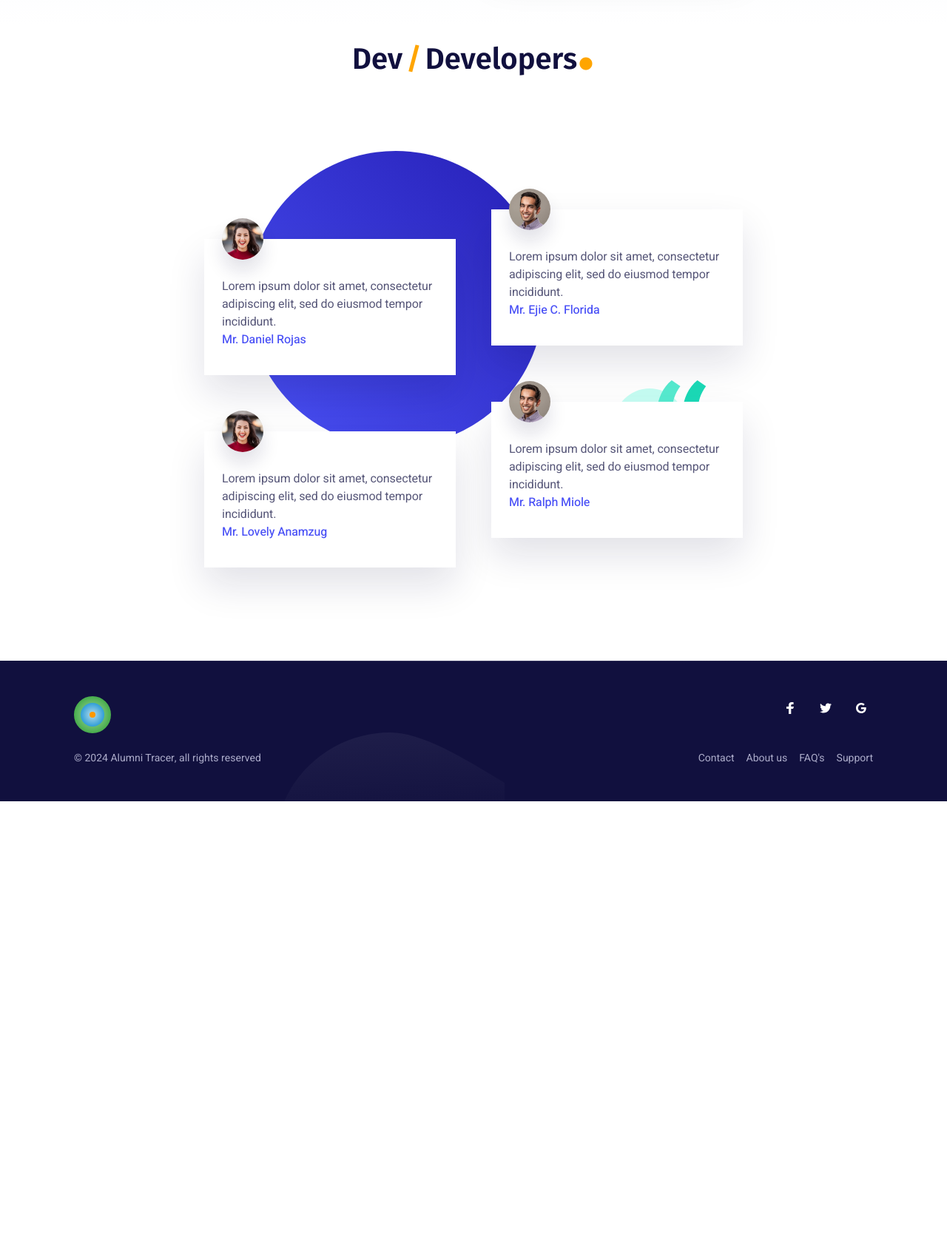
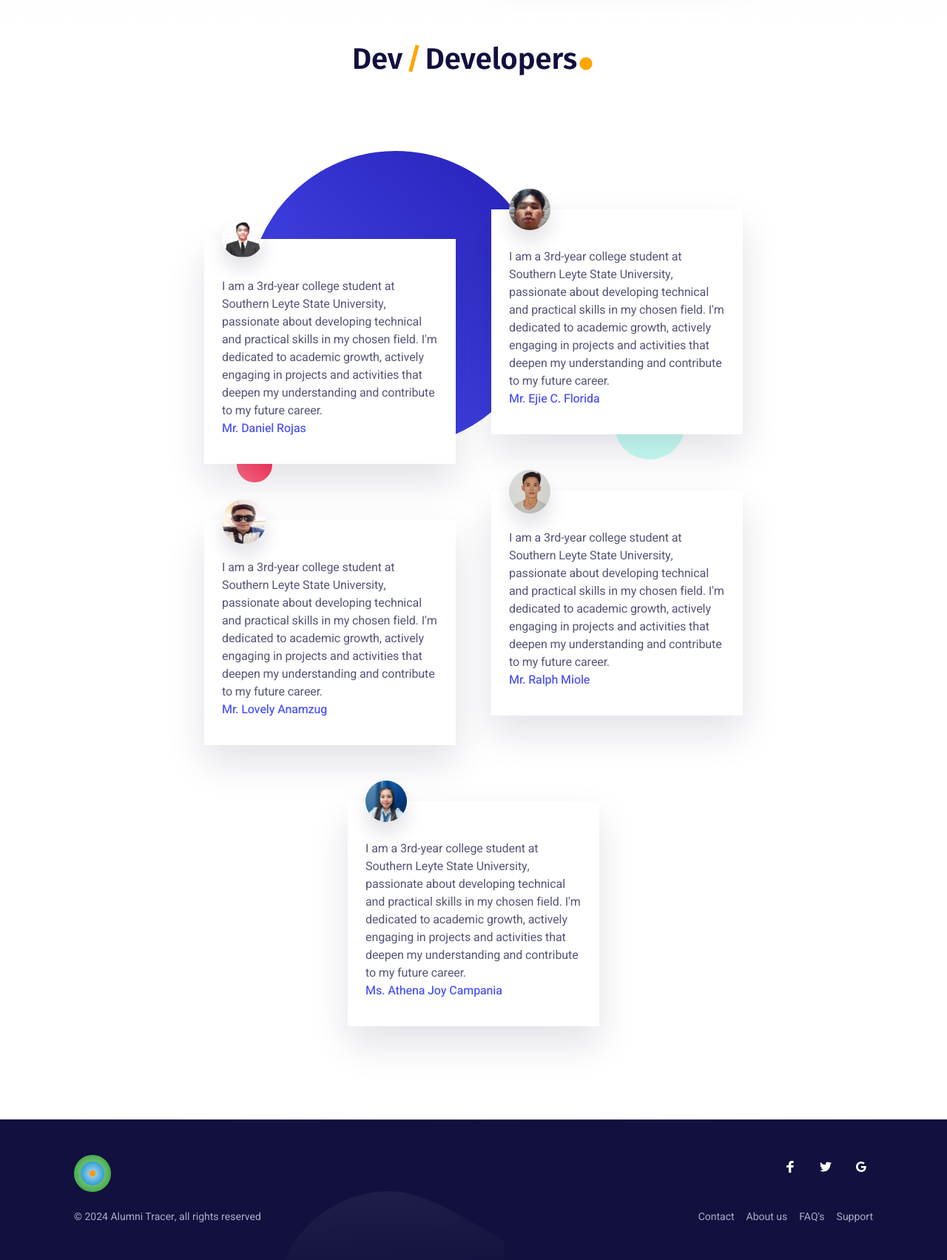
Before and after one commit to ejieflorida128/Alumni-Tracer, a PHP site: page / in a window 1280 px wide. Shown: the part 1965-3668 px from the top of the page at 74% size. Before the commit the page ends 3048 px from the top, so only its background shows below. Run offline with PHP 8.4, Linux system fonts and the light colour scheme.

Commit message:
[ejei]
changes in landing page

```diff
--- a/index.php
+++ b/index.php
@@ -217,10 +217,10 @@
 								<div class="testimonial-inner">
 									<div class="testimonial-main">
 										<div class="testimonial-header">
-											<img class="mb-16" src="dist/images/testimonial-01.png" alt="Testimonial">
+											<img class="mb-16" src="L-images/daniel.png" alt="Testimonial">
 										</div>
 										<div class="testimonial-body">
-											<p class="mb-0">Lorem ipsum dolor sit amet, consectetur adipiscing elit, sed do eiusmod tempor incididunt.</p>
+											<p class="mb-0">I am a 3rd-year college student at Southern Leyte State University, passionate about developing technical and practical skills in my chosen field. I'm dedicated to academic growth, actively engaging in projects and activities that deepen my understanding and contribute to my future career.</p>
 										</div>
 									</div>
 									<div class="testimonial-footer">
@@ -234,10 +234,10 @@
 								<div class="testimonial-inner">
 									<div class="testimonial-main">
 										<div class="testimonial-header">
-											<img class="mb-16" src="dist/images/testimonial-02.png" alt="Testimonial">
+											<img class="mb-16" src="L-images/ejie.jpg" alt="Testimonial">
 										</div>
 										<div class="testimonial-body">
-											<p class="mb-0">Lorem ipsum dolor sit amet, consectetur adipiscing elit, sed do eiusmod tempor incididunt.</p>
+											<p class="mb-0">I am a 3rd-year college student at Southern Leyte State University, passionate about developing technical and practical skills in my chosen field. I'm dedicated to academic growth, actively engaging in projects and activities that deepen my understanding and contribute to my future career.</p>
 										</div>
 									</div>
 									<div class="testimonial-footer">
@@ -252,10 +252,10 @@
 								<div class="testimonial-inner">
 									<div class="testimonial-main">
 										<div class="testimonial-header">
-											<img class="mb-16" src="dist/images/testimonial-01.png" alt="Testimonial">
+											<img class="mb-16" src="L-images/loblee.jpg" alt="Testimonial" style = "width: 60px; height: 60px;">
 										</div>
 										<div class="testimonial-body">
-											<p class="mb-0">Lorem ipsum dolor sit amet, consectetur adipiscing elit, sed do eiusmod tempor incididunt.</p>
+											<p class="mb-0">I am a 3rd-year college student at Southern Leyte State University, passionate about developing technical and practical skills in my chosen field. I'm dedicated to academic growth, actively engaging in projects and activities that deepen my understanding and contribute to my future career.</p>
 										</div>
 									</div>
 									<div class="testimonial-footer">
@@ -269,15 +269,33 @@
 								<div class="testimonial-inner">
 									<div class="testimonial-main">
 										<div class="testimonial-header">
-											<img class="mb-16" src="dist/images/testimonial-02.png" alt="Testimonial">
+											<img class="mb-16" src="L-images/ralph.jpg" alt="Testimonial">
 										</div>
 										<div class="testimonial-body">
-											<p class="mb-0">Lorem ipsum dolor sit amet, consectetur adipiscing elit, sed do eiusmod tempor incididunt.</p>
+											<p class="mb-0">I am a 3rd-year college student at Southern Leyte State University, passionate about developing technical and practical skills in my chosen field. I'm dedicated to academic growth, actively engaging in projects and activities that deepen my understanding and contribute to my future career.</p>
 										</div>
 									</div>
 									<div class="testimonial-footer">
 										<div class="testimonial-link">
 											<a href="#">Mr. Ralph Miole</a>
+										</div>
+									</div>
+								</div>
+							</div>
+
+							<div class="testimonial text-xs is-revealing">
+								<div class="testimonial-inner">
+									<div class="testimonial-main">
+										<div class="testimonial-header">
+											<img class="mb-16" src="L-images/athena.jpg" alt="Testimonial">
+										</div>
+										<div class="testimonial-body">
+											<p class="mb-0">I am a 3rd-year college student at Southern Leyte State University, passionate about developing technical and practical skills in my chosen field. I'm dedicated to academic growth, actively engaging in projects and activities that deepen my understanding and contribute to my future career.</p>
+										</div>
+									</div>
+									<div class="testimonial-footer">
+										<div class="testimonial-link">
+											<a href="#">Ms. Athena Joy Campania</a>
 										</div>
 									</div>
 								</div>
```
Also changed, not shown: L-images/athena.jpg (added), L-images/daniel.png (added), L-images/ejie.jpg (added), L-images/loblee.jpg (added), L-images/ralph.jpg (added).
